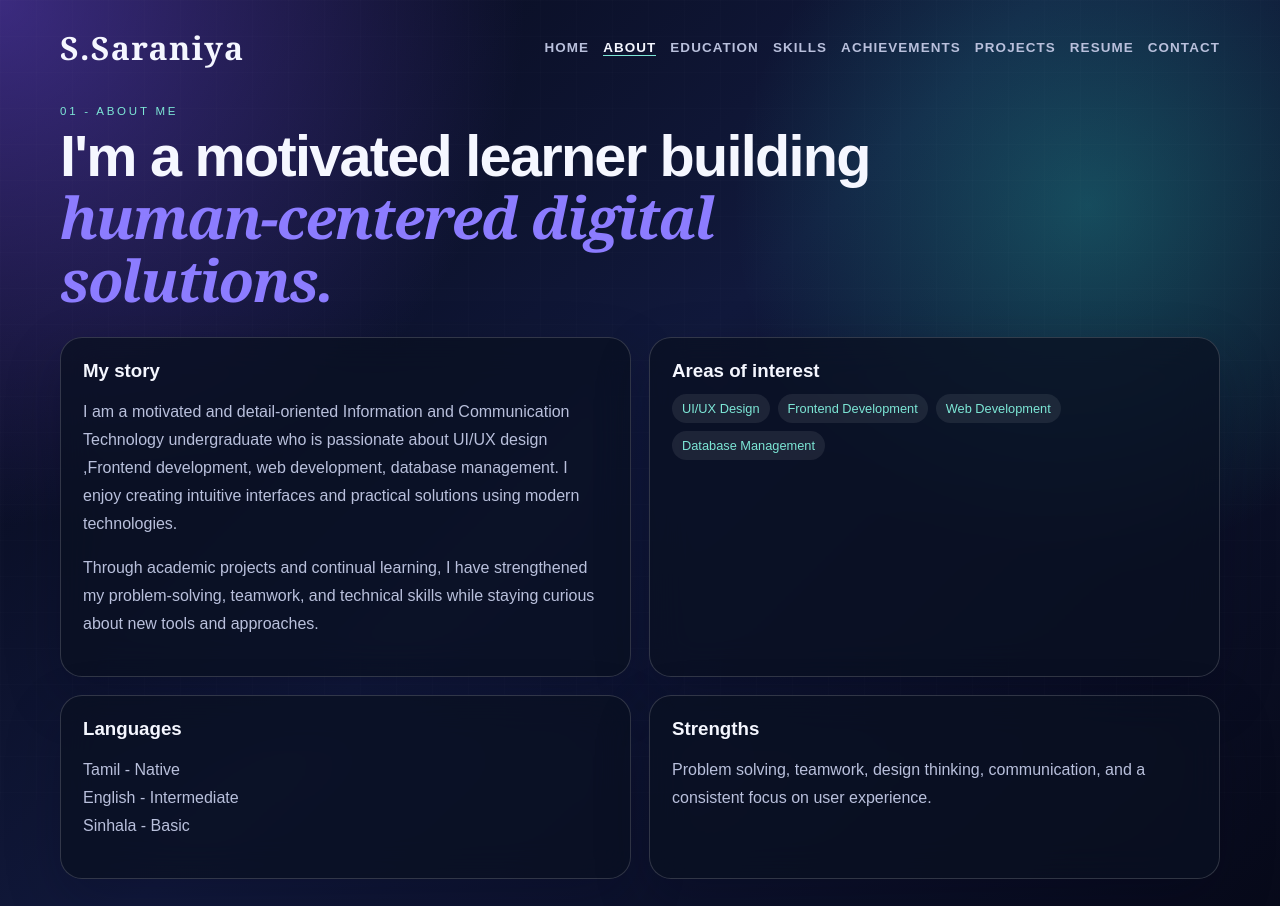
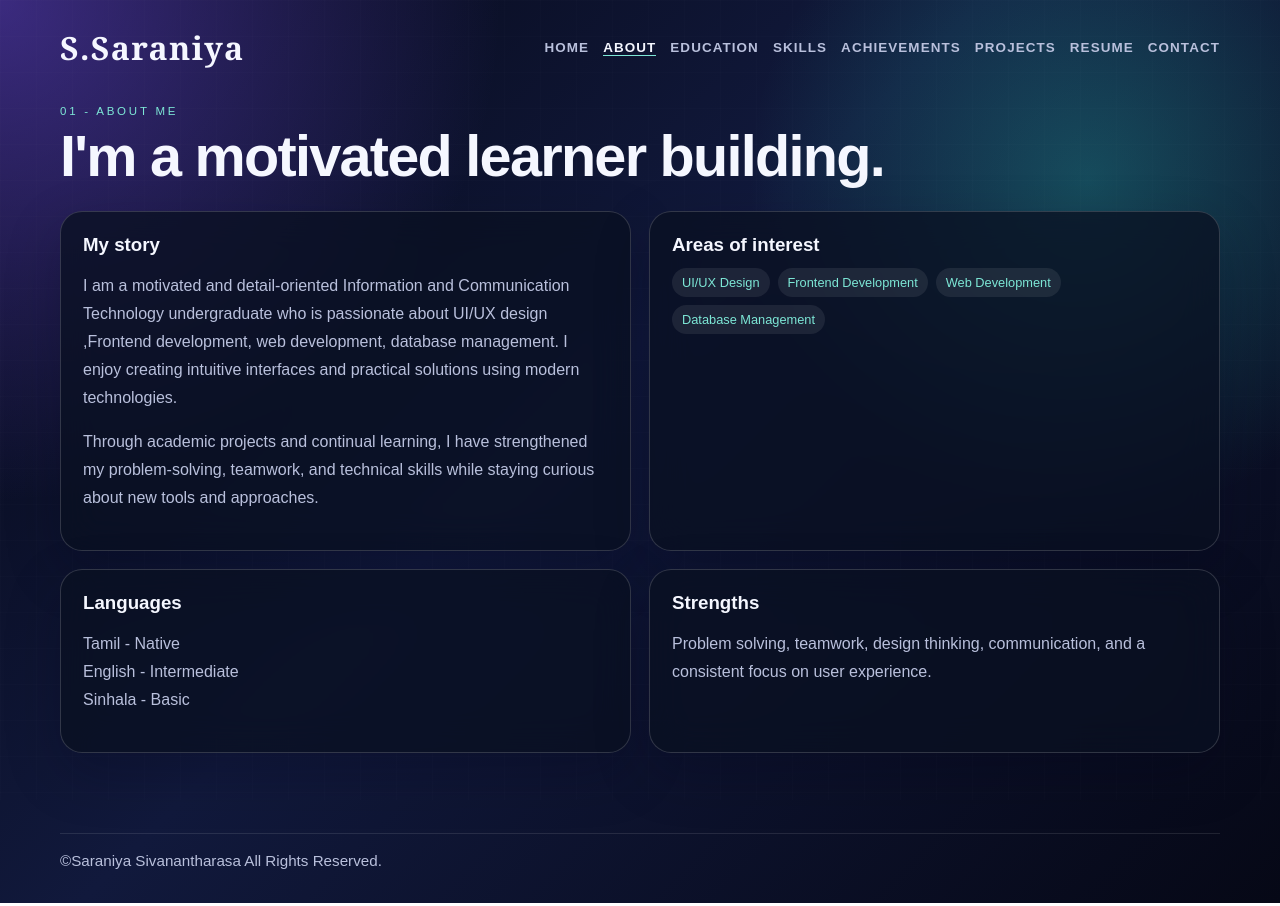
Before and after one commit to Saraniya312/Saraniya-s-Portfolio, a plain HTML site: page about.html in a window 1280 px wide. Shown: the top 906 px of the page. Drawn offline with Linux system fonts and the light colour scheme.

Commit message:
Update about.html

```diff
--- a/about.html
+++ b/about.html
@@ -23,7 +23,7 @@
   <main>
     <section class="page-intro">
       <i>01 - ABOUT ME</i>
-      <h1>I'm a motivated learner building <em>human-centered digital solutions.</em></h1>
+      <h1>I'm a motivated learner building.</h1>
     </section>
     <section class="grid">
       <article class="card">
```
